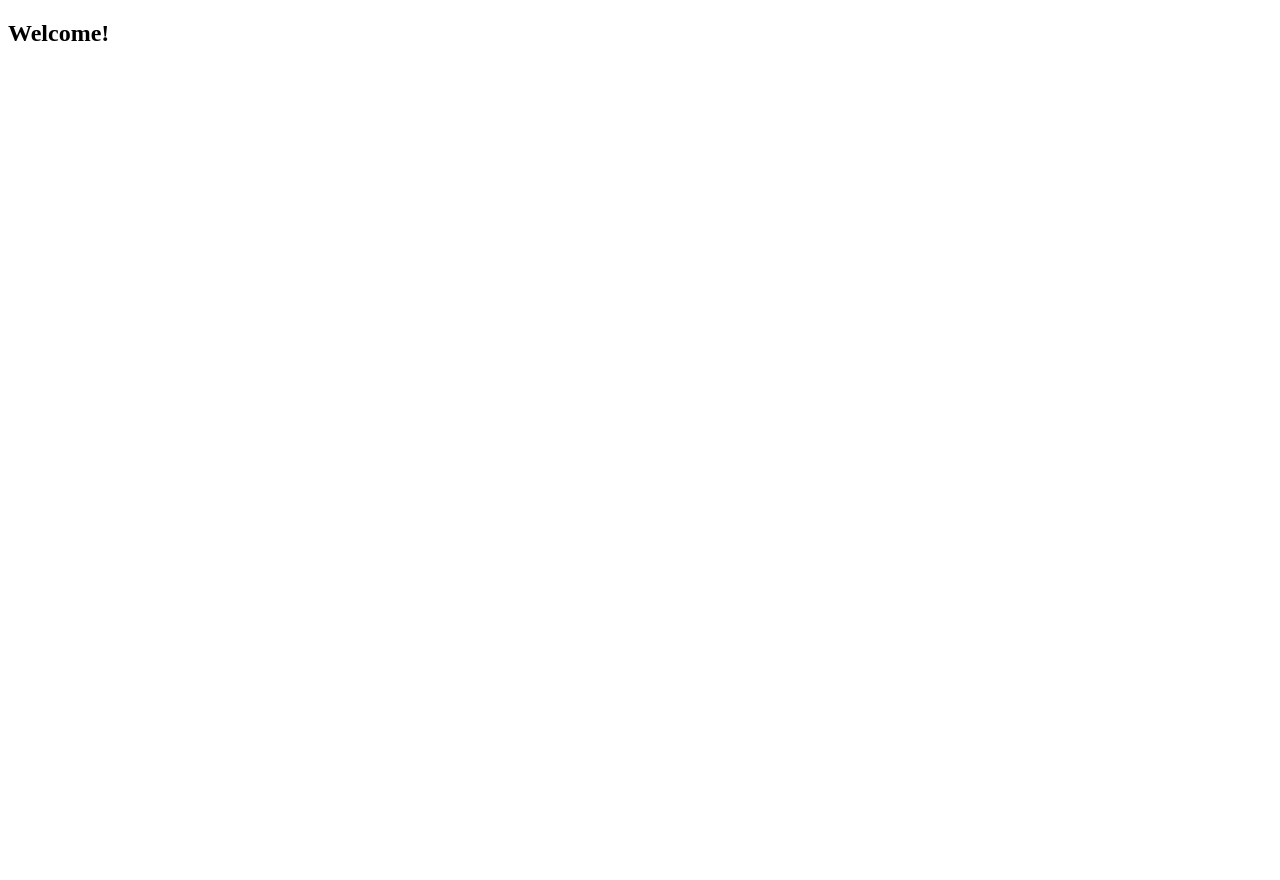
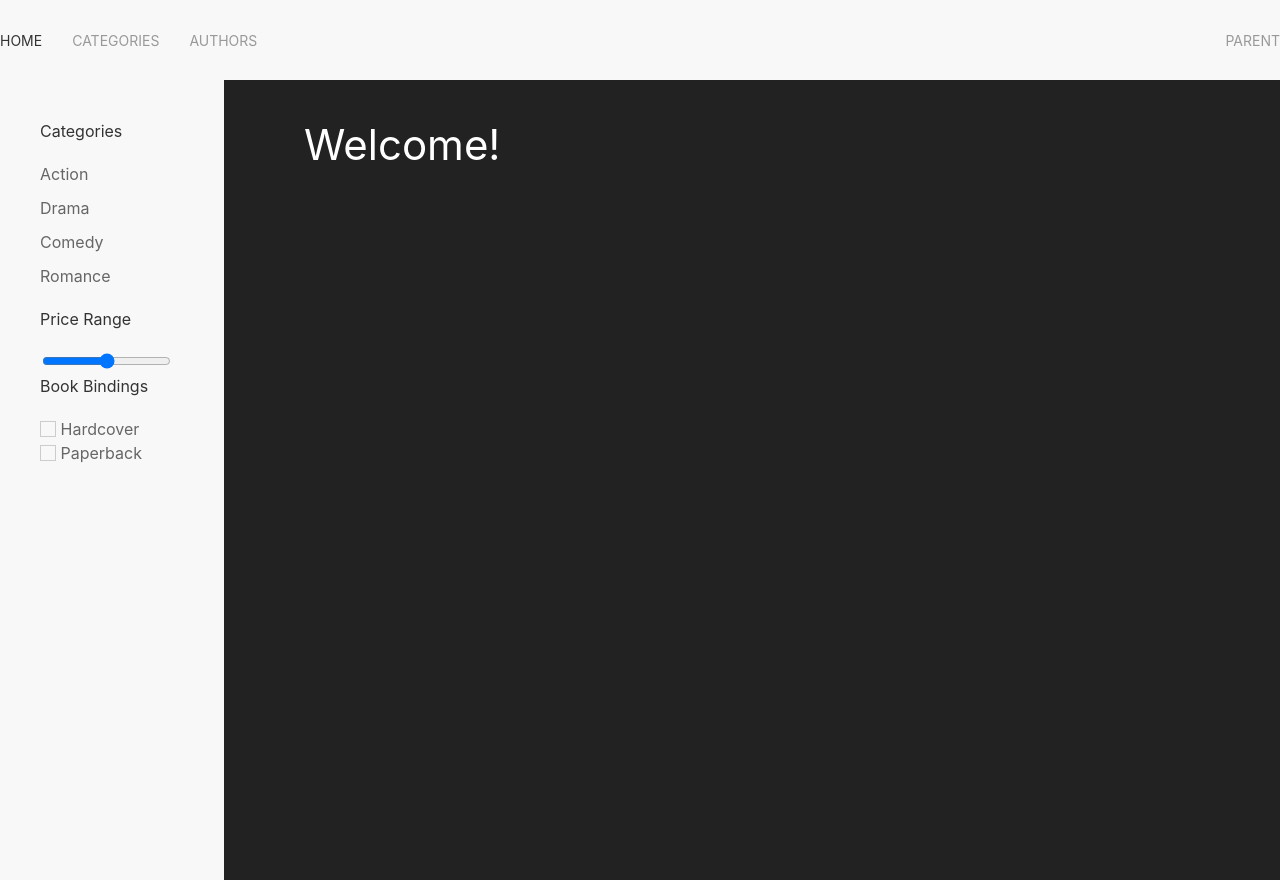
Before and after one commit to kpsaurus/bookshop-django-e-commerce-razorpay, a Django app: page / in a window 1280 px wide. Before the commit the page is almost empty. Before the commit the page ends 41 px from the top, so only its background shows below. Run offline with Django 3.2, Linux system fonts and the light colour scheme; some libraries are stand-ins or nearby versions.

Commit message:
Update base.html
Added navbar and base layout

```diff
--- a/templates/base.html
+++ b/templates/base.html
@@ -1,11 +1,96 @@
+{% load static %}
 <!DOCTYPE html>
 <html lang="en">
 <head>
     <meta charset="UTF-8">
     <title>Bookshop</title>
+    <meta name="viewport" content="width=device-width, initial-scale=1.0, maximum-scale=1.0, user-scalable=0"/>
+    <!-- UIkit CSS -->
+    <link rel="stylesheet" href="https://cdn.jsdelivr.net/npm/uikit@3.9.4/dist/css/uikit.min.css"/>
+
+    <!-- UIkit JS -->
+    <script src="https://cdn.jsdelivr.net/npm/uikit@3.9.4/dist/js/uikit.min.js"></script>
+    <script src="https://cdn.jsdelivr.net/npm/uikit@3.9.4/dist/js/uikit-icons.min.js"></script>
+    <link rel="stylesheet" type="text/css" href=" {% static 'css/styles.css' %} ">
 </head>
 <body>
-{% block main %}
-{% endblock %}
+<div>
+    <nav class="uk-navbar-container" uk-navbar>
+        <div class="uk-navbar-left">
+
+            <ul class="uk-navbar-nav">
+                <li class="uk-active"><a href="#">Home</a></li>
+                <li>
+                    <a href="#">Categories</a>
+                    <div class="uk-navbar-dropdown uk-margin-remove">
+                        <ul class="uk-nav uk-navbar-dropdown-nav">
+                            <li class="uk-active"><a href="#">Active</a></li>
+                            <li><a href="#">Item</a></li>
+                            <li class="uk-nav-header">Header</li>
+                            <li><a href="#">Item</a></li>
+                            <li><a href="#">Item</a></li>
+                            <li class="uk-nav-divider"></li>
+                            <li><a href="#">Item</a></li>
+                        </ul>
+                    </div>
+                </li>
+                <li><a href="#">Authors</a></li>
+            </ul>
+
+        </div>
+        <div class="uk-navbar-right">
+
+            <ul class="uk-navbar-nav">
+                <li>
+                    <a href="#">Parent</a>
+                    <div class="uk-navbar-dropdown uk-margin-remove">
+                        <ul class="uk-nav uk-navbar-dropdown-nav">
+                            <li class="uk-active"><a href="#">Active</a></li>
+                            <li><a href="#">Item</a></li>
+                            <li class="uk-nav-header">Header</li>
+                            <li><a href="#">Item</a></li>
+                            <li><a href="#">Item</a></li>
+                            <li class="uk-nav-divider"></li>
+                            <li><a href="#">Item</a></li>
+                        </ul>
+                    </div>
+                </li>
+            </ul>
+        </div>
+    </nav>
+
+</div>
+<div class="uk-grid uk-height-1-1">
+    <div class="uk-width-1-5@m uk-visible@m uk-tile-muted">
+        <div class="uk-padding">
+            <div>
+                <h5>Categories</h5>
+                <ul class="uk-list">
+                    <li>Action</li>
+                    <li>Drama</li>
+                    <li>Comedy</li>
+                    <li>Romance</li>
+                </ul>
+            </div>
+            <div>
+                <h5>Price Range</h5>
+                <input type="range" min="10" max="999">
+            </div>
+            <div>
+                <h5>Book Bindings</h5>
+                <div class="uk-margin uk-grid-small uk-child-width-auto uk-grid">
+                    <label><input class="uk-checkbox" type="checkbox"> Hardcover</label>
+                    <label><input class="uk-checkbox" type="checkbox"> Paperback</label>
+                </div>
+            </div>
+        </div>
+    </div>
+    <div class="uk-width-4-5@m uk-tile-secondary">
+        <div class="uk-padding">
+            {% block main %}
+            {% endblock %}
+        </div>
+    </div>
+</div>
 </body>
 </html>
```
